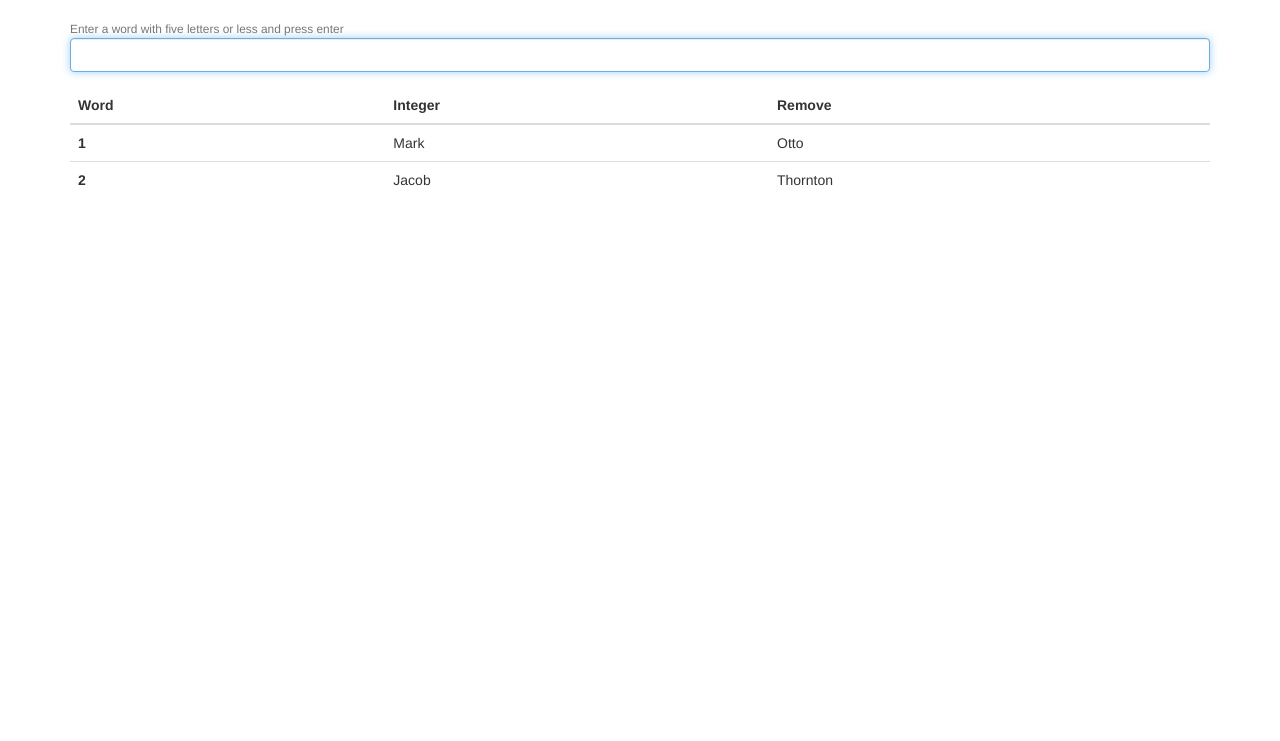
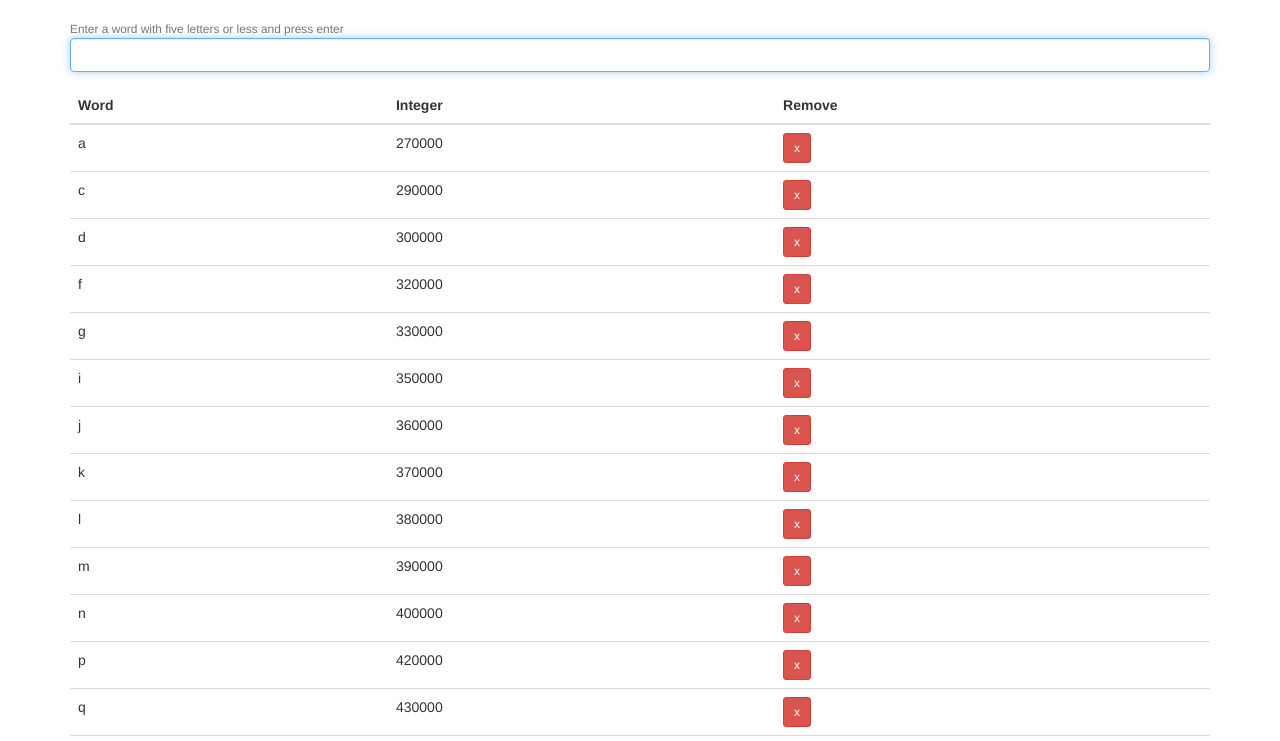
Before and after one commit to parkerlewis9/Binary-Search-Trees, a website: page src/index.html in a window 1280 px wide. Shown: the part 54-795 px from the top of the page. Drawn offline with nearby package versions, Linux system fonts and the light colour scheme.

Commit message:
cleanup after lecture

```diff
--- a/src/index.html
+++ b/src/index.html
@@ -48,7 +48,7 @@
                 </tr>
               </thead>
               <tbody id="table-body">
-                <tr>
+              <!--   <tr>
                   <th scope="row">1</th>
                   <td>Mark</td>
                   <td>Otto</td>
@@ -57,7 +57,7 @@
                   <th scope="row">2</th>
                   <td>Jacob</td>
                   <td>Thornton</td>
-                </tr>
+                </tr> -->
               </tbody>
             </table>
         </main>
--- a/src/js/index.js
+++ b/src/js/index.js
@@ -263,21 +263,19 @@ document.addEventListener( "DOMContentLoaded", () => {
             // console.log(alphabeticalBinarySearchTree)
             // console.log(integerValue)
             // console.log(word)
-        })
-
-    })
-
-
+        });
+    });
 });
 
 function seedTree (tree) {
-    // tree.insert(new Node(stringToInteger("mmmmm"), "mmmmm")) // add most middle value to help with initial balance
+
     let letterBlocksArray = [];
     for(letter in ALPHABET) {
         letterBlocksArray.push(new Block(letter, stringToInteger(letter)));
     }
 
-    binarySearchTypeInsertIntoBinaryTree(letterBlocksArray)
+    binarySearchTypeInsertIntoBinaryTree(letterBlocksArray);
+    updateTable();
 }
 
 function binarySearchTypeInsertIntoBinaryTree (sortedArray) {
@@ -306,14 +304,31 @@ function Block(letter, integer) {
 
 function updateTable (){
     let alphabeticalNodes = alphabeticalBinarySearchTree.retrieveAllInOrder()
-    console.log(alphabeticalNodes)
-    // let alphabeticalRows = buildRows(alphabeticalNodes);
-    // let tableBody = document.getElementById("table-body");
-    // alphabeticalRows.forEach((row) => tableBody.appendChild(row))
+    let alphabeticalRows = buildRows(alphabeticalNodes);
+    console.log(alphabeticalRows)
+    let tableBody = document.getElementById("table-body");
+    alphabeticalRows.forEach((row) => tableBody.appendChild(row))
 }
 
-function builRows(arrayOfNodes) {
-
+function buildRows(arrayOfNodes) {
+    return arrayOfNodes.map((node) => {
+        let tr = document.createElement("tr");
+        let word = document.createElement("td")
+        word.innerText = node.word;
+        let integer = document.createElement("td")
+        integer.innerText = node.value;
+        let remove = document.createElement("td")
+        let button = document.createElement("button")
+        button.innerText = "x"
+        button.classList.add("btn")
+        button.classList.add("btn-sm")
+        button.classList.add("btn-danger")
+        remove.appendChild(button);
+        tr.appendChild(word);
+        tr.appendChild(integer);
+        tr.appendChild(remove);
+        return tr;
+    })
 }
 
 
```
Also changed, not shown: src/js/bst.js (+5 -2 lines), README.md.
